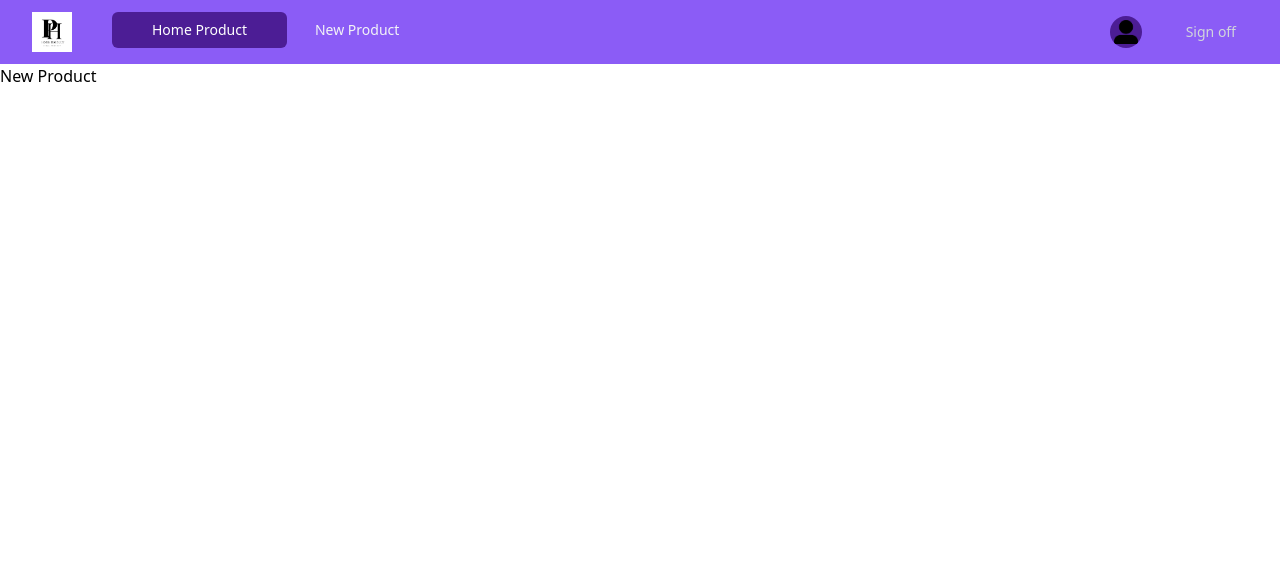
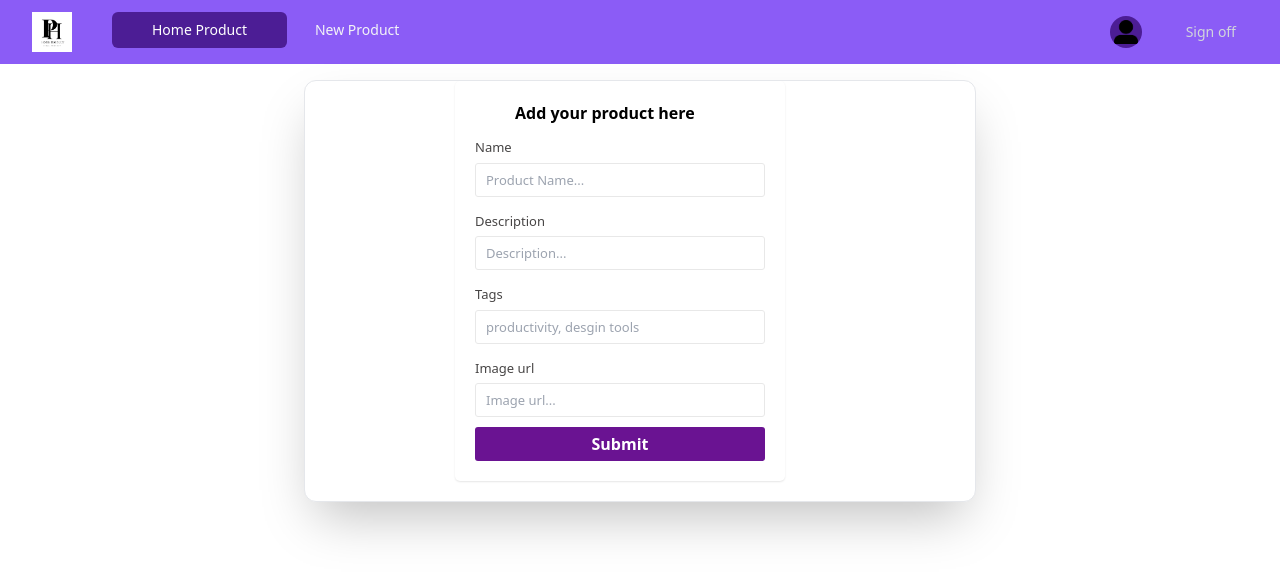
Before and after one commit to natalymejia15/TerreneitorElectiva, a React (Vite) app: page /NewProduct in a window 1280 px wide. Shown: the top 576 px of the page. Built offline with nearby package versions, Linux system fonts and the light colour scheme; sample sign-in values are in the browser's storage.

Commit message:
CH components Newproduct

```diff
--- a/src/index.css
+++ b/src/index.css
@@ -1,3 +1,65 @@
 @tailwind base;
 @tailwind components;
 @tailwind utilities;
+
+.form_title {
+	h3 {
+		font-weight: 600;
+		font-size: 1rem;
+		line-height: 2rem;
+		margin-bottom: 10px;
+	}
+}
+
+.product_box {
+	border-radius: 5px;
+	box-shadow: 0 1px 2px 0 rgba(0, 0, 0, 0.1);
+	background-color: #fff;
+	width: 330px;
+	margin-bottom: 20px;
+	margin-left: 150px;
+	.addproduct_container {
+		padding: 20px;
+		.signup_message {
+			display: inline-block;
+			font-weight: 700;
+			margin-bottom: 10px;
+			font-size: 1rem;
+			line-height: 1.2rem;
+		}
+		form {
+			display: flex;
+			flex-direction: column;
+			label {
+				font-size: 13px;
+				font-weight: 400;
+				margin: 5px 0;
+				color: #474545;
+			}
+			.name_field {
+				border-radius: 3px;
+				border: 1px solid #e8e8e8;
+				box-sizing: border-box;
+				padding: 0 10px;
+				font-size: 13px;
+				height: 34px;
+				width: inherit;
+				margin-bottom: 10px;
+				outline: none;
+			}
+			.name_field:focus {
+				border: 1px solid #1870e4;
+			}
+			.submit_button {
+				background-color: #6a1392;
+				height: 34px;
+				padding: 0 13px;
+				color: #fff;
+				font-weight: 600;
+				line-height: 1rem;
+				border: none;
+				border-radius: 3px;
+			}
+		}
+	}
+}
--- a/src/products/components/HeaderProduct.jsx
+++ b/src/products/components/HeaderProduct.jsx
@@ -1,16 +1,27 @@
 import React from 'react'
+import logo from "../../image/Keep.png";
+import { NavLink } from 'react-router-dom';
 
 export const HeaderProduct = () => {
   return (
     <>
-        <div class="md:flex max-w-md mx-auto bg-white rounded-xl shadow-md overflow-hidden md:max-w-2xl m-4">
-            <div class="md:flex-shrink-0">
-                <img class="h-48 w-full object-cover md:w-48" src="<https://placekitten.com/500/500>" alt="A cute kitten"/>
+        <div className="md:flex max-w-md mx-auto bg-white rounded-xl shadow-2xl border overflow-hidden md:max-w-2xl m-4">
+            <div className="md:flex-shrink-0">
+                <img className="h-48 w-full object-cover md:w-48" src={ logo } alt="A cute kitten"/>
             </div>
-            <div class="p-8">
-                <div class="uppercase tracking-wide text-sm text-indigo-500 font-semibold">Kitten</div>
-                <a class="block mt-1 text-lg leading-tight font-medium text-black hover:underline" href="#" >Cute calico kitten</a>
-                <p class="mt-2 text-gray-500">This adorable kitten is looking for a loving home. It's incredibly friendly and loves to play. </p>
+            <div className="p-8 ml-4">
+                <div className="uppercase tracking-wide text-sm text-indigo-500 font-semibold">KeepCoding</div>
+                  <a className="block mt-1 text-lg leading-tight font-medium text-black hover:underline" href="#" >Tech School</a>
+                  <p className="mt-2 text-gray-500">High-performance training center in programming and technology. </p>
+                <br />
+                <NavLink
+                  to="https://keepcoding.io/sobre-nosotros/"
+                  target="_blank"
+                  rel="noreferrer noopener"
+                  className='bg-violet-800 hover:bg-gray-400 text-white font-bold py-2 px-4 ml-20 border border-violet-800 rounded'
+                >
+                    Get Product
+                </NavLink>
             </div>
         </div>
     </>
--- a/src/products/pages/NewProduct.jsx
+++ b/src/products/pages/NewProduct.jsx
@@ -1,8 +1,54 @@
-
+ import React from "react";
+ import "../.././index.css";
 
 export const NewProduct = () => {
     return (
-        <h2>New Product</h2>
-
-    )
+        <>
+		<div className="md:flex max-w-md mx-auto bg-white rounded-xl shadow-2xl border overflow-hidden md:max-w-2xl m-4">
+			<div className="product_box">
+				<div className="addproduct_container">
+					<span className="signup_message text-center ml-10">
+						Add your product here
+					</span>
+                    <br />
+					<form>
+						<label htmlFor="name">Name</label>
+						<input
+							className="name_field"
+							type="text"
+							name="name"
+							placeholder="Product Name..."
+						/>
+						<label htmlFor="name">Description</label>
+						<input
+							className="name_field"
+							type="text"
+							name="name"
+							placeholder="Description..."
+						/>
+						<label htmlFor="name">Tags</label>
+						<input
+							className="name_field"
+							type="text"
+							name="name"
+							placeholder="productivity, desgin tools"
+						/>
+						<label htmlFor="name">Image url</label>
+						<input
+							className="name_field"
+							type="text"
+							name="name"
+							placeholder="Image url..."
+						/>
+						<input
+							className="submit_button"
+							type="submit"
+							value="Submit"
+						/>
+					</form>
+				</div>
+			</div>
+		</div>
+        </>
+	)
 }
```
Also changed, not shown: src/image/BismartArt.png (added), src/image/Keep.png (added).
